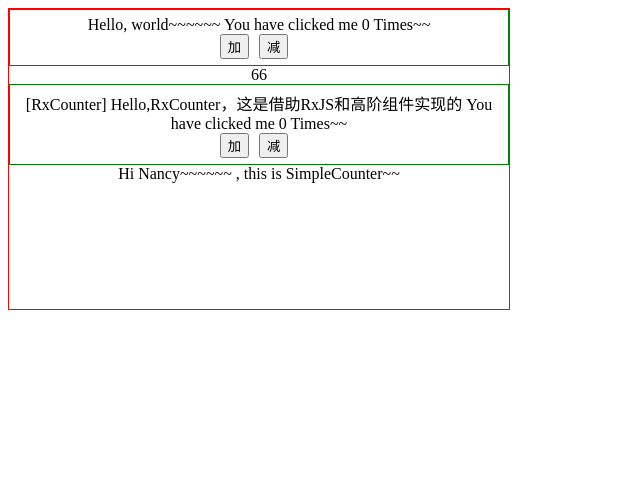
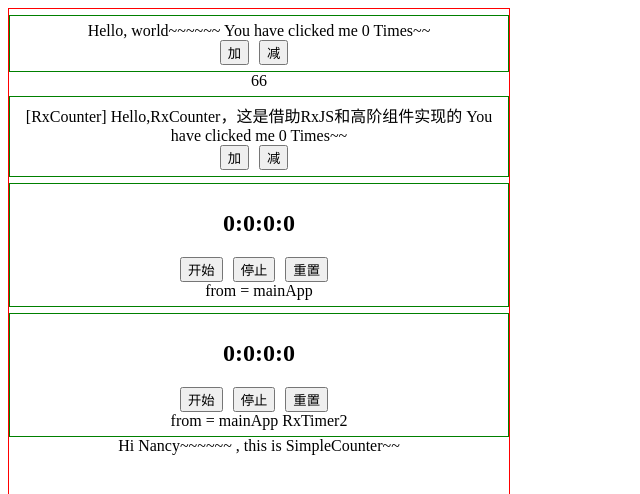
Before and after one commit to YangXinxiang/react-rxjs, a React (Create React App) app: page / in a window 1280 px wide. Shown: the top 494 px of the page, without its empty margins (0-640 px from the left). Built offline with nearby package versions, Linux system fonts and the light colour scheme.

Commit message:
feat: 基于高阶组件再实现一个简单功能:计时器(有性能优化空间)

```diff
--- a/src/App.js
+++ b/src/App.js
@@ -1,16 +1,22 @@
 import  Counter  from "./component/Counter";
 import RxCounter from "./component/RxCounter";
+import createRxTimer from "./component/RxTimer";
+import createRxTimer2 from "./component/RxTimer2";
 import SimpleCounter from "./component/SimpleCounter";
 import './css/App.css';
 
 function App() {
   const RxCounterComp = RxCounter(); // 注意，RxCounter是一个产生组件的方法，需要调用之后产生组件哈。
+  const RxTimer = createRxTimer();
+  const RxTimer2 = createRxTimer2();
   return (
     <div className="App">
       <div className="leftArea">
         <Counter greeting = "Hello, world~~~~~~" />66
         <RxCounterComp />
-        <SimpleCounter name="Nancy~~~~~~"/>
+        <RxTimer from="mainApp"/>
+        <RxTimer2 from="mainApp RxTimer2" />
+        <SimpleCounter name="Nancy~~~~~~" />
       </div>
     </div>
   );
--- a/src/component/CounterView.js
+++ b/src/component/CounterView.js
@@ -6,7 +6,7 @@ import '../css/App.css';
 export default function CounterView({greeting, count, onIncreaseClick=()=>console.log(`default onIncreaseClick`), onDecreaseClick=()=>console.log(`default onDecreaseClick`) }){
     console.log(`CounterView :: enter, greeting = ${greeting}, count = ${count}, onIncreaseClick = ${onIncreaseClick}, onDecreaseClick = ${onDecreaseClick}`);
     return (
-        <div className="counterView">
+        <div className="compView">
             <div>
                 {greeting} You have clicked me {count} Times~~
             </div>
--- /dev/null
+++ b/src/component/RxTimer.js
@@ -0,0 +1,63 @@
+import React, { Component } from "react";
+import TimerView  from "./TimerView";
+import  observe  from "./HoComponent";
+import { Subject, BehaviorSubject, interval, throwError, empty, of } from "rxjs";
+import { switchMap, map , scan,tap, merge} from "rxjs/operators";
+export default function createRxTimer(){
+    return observe(
+        TimerView,
+        ()=>{
+            const START = "start";
+            const STOP = "stop";
+            const RESET = "reset";
+            const button = new Subject();
+            const times$ = button.pipe(
+                switchMap(action=>{
+                    switch(action){
+                        case START:
+                            return interval(100).pipe(map(x=>x*100));
+                            break;
+                        case STOP:
+                            return empty();
+                            break;
+                        case RESET:
+                            return of(0);
+                            break;
+                        default:
+                            return throwError("action error~")
+                    }
+                })
+            )
+
+            const behavior = new BehaviorSubject(0);
+            const onStart = ()=>{
+                button.next(START);
+            }
+
+            const onStop = ()=>{
+                button.next(STOP);
+            }
+
+            const onReset = ()=>{
+                button.next(RESET);
+            }
+
+            return behavior.pipe(
+                merge(times$),
+                // 打行日志跟踪下
+                tap((value)=>{
+                    console.log(`[RxTimer] createRxTimer :: in BehaviorSubject pipe, after merge, value = ${JSON.stringify(value)}`)
+                }),
+                map(value=>{
+                    return {
+                        millisecond:value,
+                        onStart,
+                        onStop,
+                        onReset
+                    }
+                })
+
+            )
+        }
+    )
+}
--- /dev/null
+++ b/src/component/RxTimer2.js
@@ -0,0 +1,58 @@
+import React, { Component } from "react";
+import TimerView  from "./TimerView";
+import  observe  from "./HoComponent";
+import { Subject, BehaviorSubject, interval, throwError, empty, of } from "rxjs";
+import { switchMap, map , scan,tap, merge} from "rxjs/operators";
+export default function createRxTimer2(){
+    return observe(TimerView,
+        ()=>{
+            const button = new Subject();
+            const START = "start";
+            const STOP = "stop";
+            const RESET = "reset";
+            const step = 100;
+            const time$ = button.pipe(
+                switchMap(
+                    action=>{
+                        switch(action){
+                            case START:
+                                return interval(step).pipe(map(x=>x*step));
+                                break;
+                            case STOP:
+                                return empty()
+                                break;
+                            case RESET:
+                                return of(0)
+                                break;
+                            default:
+                                throwError(`Hoops, acton error~~action = ${action}`);
+                        }
+                    }
+                )
+            );
+
+            const behavior = new BehaviorSubject(0);
+            const onStart = ()=>{
+                button.next(START);
+            }
+            const onStop = ()=>{
+                button.next(STOP);
+            }
+            const onReset = ()=>{
+                button.next(RESET);
+            }
+            return behavior.pipe(
+                merge(time$),
+                map(totalTime=>{
+                    return {
+                        millisecond : totalTime,
+                        onStart,
+                        onStop,
+                        onReset,
+                    }
+                })
+            );
+
+        }
+    )
+}
--- /dev/null
+++ b/src/component/TimerView.js
@@ -0,0 +1,20 @@
+import React from "react";
+import '../css/App.css';
+export default function TimerView({millisecond, onStart, onStop, onReset, from="Default TimerView"}){
+    const ms2Time = (milliseconds) => {
+        // console.log(`[TimerView] ms2Time :: enter, milliseconds = ${milliseconds}`);
+        let ms = (parseInt(milliseconds % 1000, 10)+"")//.padStart(3, "0");
+        let seconds = (parseInt((milliseconds / 1000) % 60, 10)+"")//.padStart(2,"0");
+        let minutes = (parseInt((milliseconds / (1000 * 60)) % 60, 10))//.padStart(2, "0");
+        let hours = (parseInt(milliseconds / (1000 * 60 * 60), 10))//.padStart(2, "0"); // 这些计算会有JS的数据精度问题
+        return hours + ":" + minutes + ":" + seconds + ":" + ms;
+    }
+    return <div className="compView">
+        <h2>{ms2Time(millisecond)}</h2>
+
+        <button onClick={onStart}>开始</button>
+        <button onClick={onStop}>停止</button>
+        <button onClick={onReset}>重置</button>
+        <div>from = {from}</div>
+    </div>
+}
--- a/src/css/App.css
+++ b/src/css/App.css
@@ -4,13 +4,14 @@
 
 .leftArea{
   width: 500px;
-  height: 300px;
+  height: 600px;
   border: 1px solid red;
 }
-.counterView{
+.compView{
   border: 1px solid green;
   padding: 6px;
+  margin-top: 6px;
 }
-.counterView button{
+.compView button{
   margin-right: 10px;
 }
```
